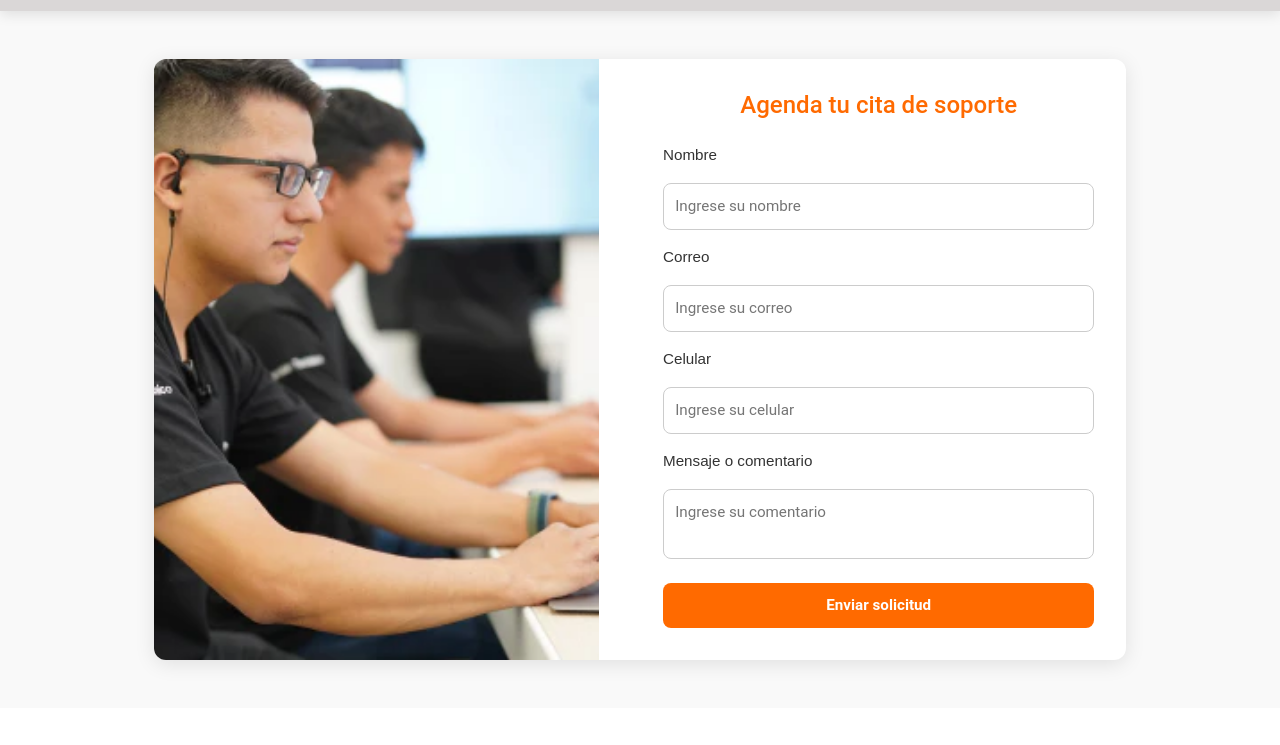
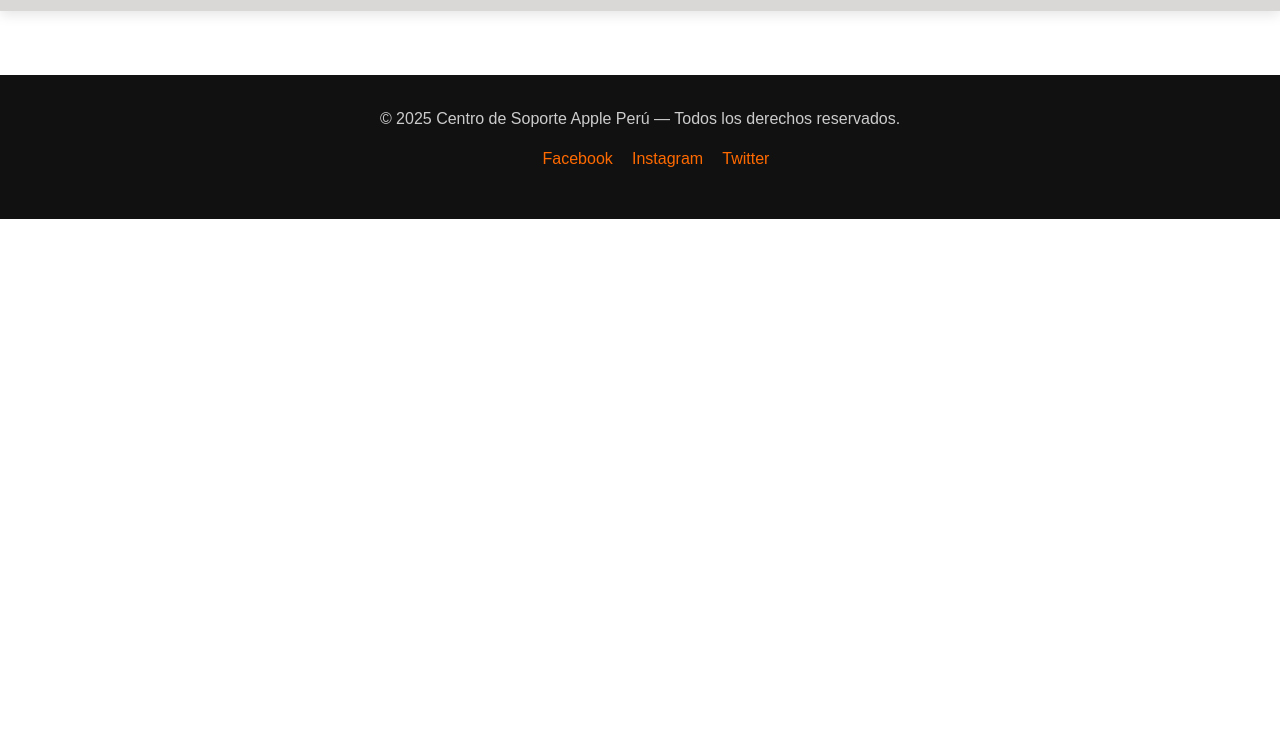
Before and after one commit to quetzal-02/Proyecto-Final-C-1, a plain HTML site: page CONTACTO.html in a window 1280 px wide. Shown: the part 55-800 px from the top of the page. Drawn offline with nearby package versions, Linux system fonts and the light colour scheme.

Commit message:
borrar ambos

```diff
--- a/CONTACTO.html
+++ b/CONTACTO.html
@@ -26,31 +26,7 @@
     </header>
 
 
-    <main class="contacto">
-        <section class="contacto-contenedor">
-            <div class="contacto-imagen">
-                <img src="./imagenes/inicio 2.png" alt="Atención técnica" class="img-contacto">
-            </div>
 
-            <form class="contacto-formulario">
-                <h2>Agenda tu cita de soporte</h2>
-
-                <label for="nombre">Nombre</label>
-                <input type="text" id="nombre" placeholder="Ingrese su nombre" required>
-
-                <label for="correo">Correo</label>
-                <input type="email" id="correo" placeholder="Ingrese su correo" required>
-
-                <label for="telefono">Celular</label>
-                <input type="tel" id="telefono" placeholder="Ingrese su celular" required>
-
-                <label for="mensaje">Mensaje o comentario</label>
-                <textarea id="mensaje" placeholder="Ingrese su comentario" required></textarea>
-
-                <input type="submit" value="Enviar solicitud">
-            </form>
-        </section>
-    </main>
 
 
     <footer>
--- a/sty.css
+++ b/sty.css
@@ -632,100 +632,3 @@ RESPONSIVE
 /*-------------------------------------------------------------------------------------------
 ------------------------------------CONTACTO-------------------------------------------------------
 -------------------------------------------------------------------------------------------*/
-
-
-
-.contacto {
-    display: flex;
-    justify-content: center;
-    align-items: center;
-    padding: 3rem 1rem;
-    background-color: #f9f9f9;
-}
-
-.contacto-contenedor {
-    display: flex;
-    flex-wrap: wrap;
-    gap: 2rem;
-    max-width: 1000px;
-    background: #fff;
-    border-radius: 12px;
-    box-shadow: 0 4px 20px rgba(0, 0, 0, 0.1);
-    overflow: hidden;
-}
-
-.contacto-imagen {
-    flex: 1 1 350px;
-}
-
-.img-contacto {
-    width: 100%;
-    height: 100%;
-    object-fit: cover;
-}
-
-.contacto-formulario {
-    flex: 1 1 400px;
-    padding: 2rem;
-    display: flex;
-    flex-direction: column;
-    gap: 1rem;
-}
-
-.contacto-formulario h2 {
-    font-family: 'Roboto', sans-serif;
-    font-size: 1.5rem;
-    color: #ff6a00;
-    margin-bottom: 0.5rem;
-    text-align: center;
-}
-
-.contacto-formulario label {
-    font-weight: 500;
-    color: #333;
-    font-size: 0.95rem;
-}
-
-.contacto-formulario input,
-.contacto-formulario textarea {
-    width: 100%;
-    padding: 0.7rem;
-    border: 1px solid #ccc;
-    border-radius: 8px;
-    font-family: 'Roboto', sans-serif;
-    font-size: 0.95rem;
-    resize: none;
-}
-
-.contacto-formulario input:focus,
-.contacto-formulario textarea:focus {
-    outline: none;
-    border-color: #ff6a00;
-    box-shadow: 0 0 5px rgba(255, 106, 0, 0.4);
-    transition: 0.2s;
-}
-
-.contacto-formulario input[type="submit"] {
-    background-color: #ff6a00;
-    color: #fff;
-    font-weight: 600;
-    border: none;
-    cursor: pointer;
-    margin-top: 0.5rem;
-    transition: background-color 0.3s;
-}
-
-.contacto-formulario input[type="submit"]:hover {
-    background-color: #e05d00;
-}
-
-/* Responsive */
-@media (max-width: 768px) {
-    .contacto-contenedor {
-        flex-direction: column;
-    }
-
-    .contacto-formulario {
-        padding: 1.5rem;
-    }
-}
```
